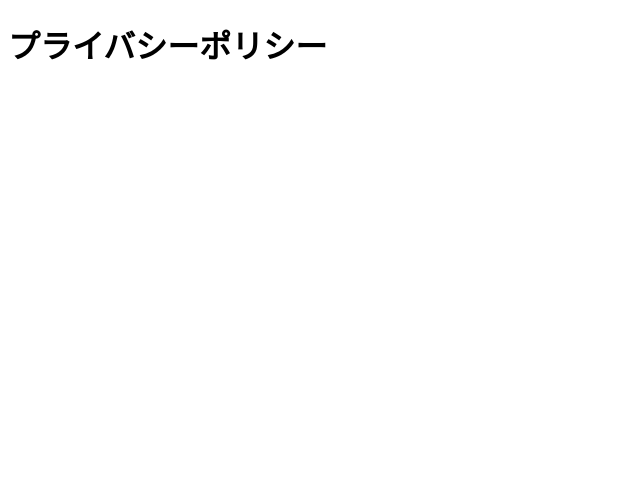
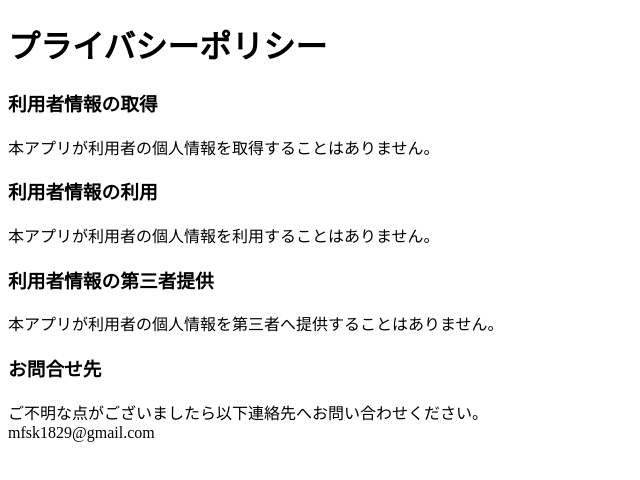
Before and after one commit to mi729/kakeibo_privacy_policy, a plain HTML site: page index.html in a window 1280 px wide. Shown: the whole page, without its empty margins (0-640 px from the left). Drawn offline with Linux system fonts and the light colour scheme.

Commit message:
no message

```diff
--- a/index.html
+++ b/index.html
@@ -8,6 +8,18 @@
 <body>
 <main>
   <h1>プライバシーポリシー</h1>
+  <h3>利用者情報の取得</h3>
+  本アプリが利用者の個人情報を取得することはありません。
+
+  <h3>利用者情報の利用</h3>
+  本アプリが利用者の個人情報を利用することはありません。
+
+  <h3>利用者情報の第三者提供</h3>
+  本アプリが利用者の個人情報を第三者へ提供することはありません。
+
+  <h3>お問合せ先</h3>
+  ご不明な点がございましたら以下連絡先へお問い合わせください。<br>
+  mfsk1829@gmail.com
 </main>
 
 </body>
```
